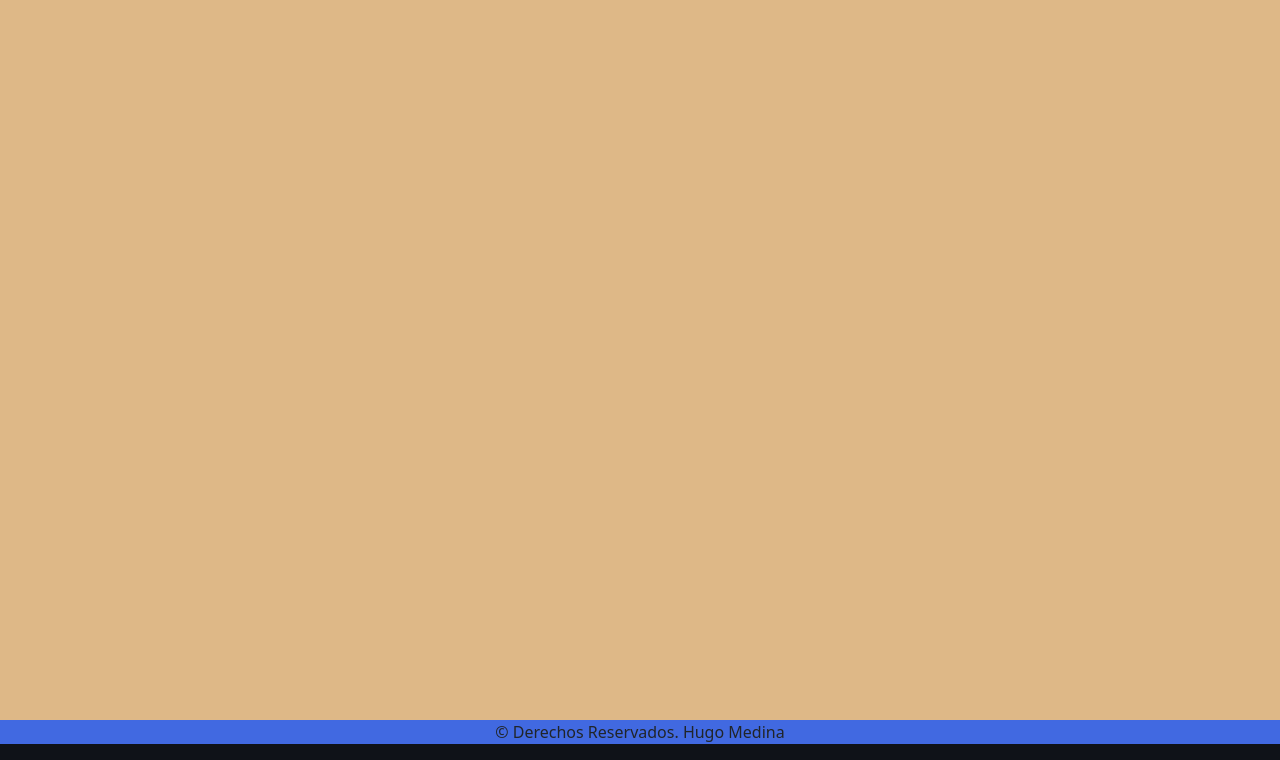
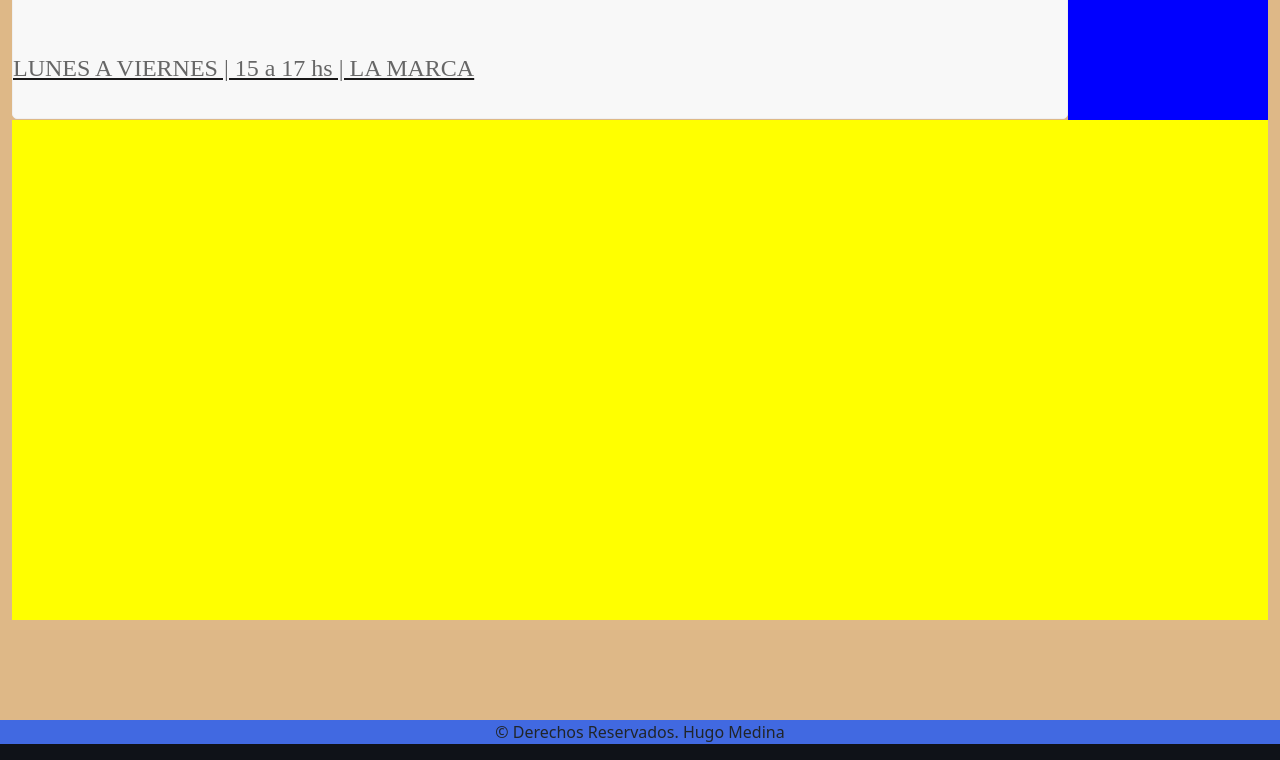
Before and after one commit to JoseEliasSilvero/PortFolio, a plain HTML site: page index.html in a window 1280 px wide. Shown: the part 186-946 px from the top of the page. Drawn offline with nearby package versions, Linux system fonts and the light colour scheme.

Commit message:
Add files via upload

```diff
--- a/index.html
+++ b/index.html
@@ -8,6 +8,7 @@
     <link rel="stylesheet" href="./style.css">
 </head>
   <body>
+    <header>
           <nav class="navbar navbar-expand-lg">
               <div class="container-fluid">
                 <a class="navbar-brand" href="#">
@@ -22,36 +23,24 @@
                       <a class="nav-link" aria-current="page" href="#">Inicio</a>
                     </li>
                     <li class="nav-item">
-                <a class="nav-link" href="#">Programa</a>
+                      <a class="nav-link" href="#">Programacion</a>
                     </li>
                     <li class="nav-item">
                       <a class="nav-link" href="#">Contacto</a>
                     </li>
-              <!-- <li class="nav-item dropdown">
-                <a class="nav-link dropdown-toggle" href="#" role="button" data-bs-toggle="dropdown" aria-expanded="false">
-                  Dropdown
-                </a>
-                <ul class="dropdown-menu">
-                  <li><a class="dropdown-item" href="#">Action</a></li>
-                  <li><a class="dropdown-item" href="#">Another action</a></li>
-                  <li><hr class="dropdown-divider"></li>
-                  <li><a class="dropdown-item" href="#">Something else here</a></li>
                   </ul>
-              </li> -->
-              <!-- <li class="nav-item">
-                <a class="nav-link disabled">Disabled</a>
-              </li> -->
-            </ul>
-            <!-- <form class="d-flex" role="search">
-              <input class="form-control me-2" type="search" placeholder="Search" aria-label="Search">
-              <button class="btn btn-outline-success" type="submit">Search</button>
-            </form> -->
                 </div>
               </div>
             </nav>
+    </header>
+      <div class="container">
+        <div class="programacion">
+          <H2>Programacion</H2>
+          <div class="vc_tta-panel-heading"><h4 class="vc_tta-panel-title"><a href="#a" data-vc-accordion="" data-vc-container=".vc_tta-container"><span class="vc_tta-title-text">SABADOS | 20 a 22 hs | ROCK COLLECTION</span></a></h4></div> <BR></BR>
+          <div class="vc_tta-panel-heading"><h4 class="vc_tta-panel-title"><a href="#b" data-vc-accordion="" data-vc-container=".vc_tta-container"><span class="vc_tta-title-text">LUNES A VIERNES | 15 a 17 hs | LA MARCA</span></a></h4></div>
 
-      <div class="container">
-        <div class="programa">
+        </div>
+        <div class="radio">
 
         </div>
         <div class="contacto">
--- a/style.css
+++ b/style.css
@@ -1,5 +1,10 @@
 body{
     background-color: #0f1218;
+}
+
+header{
+    background-color: aqua;
+    grid-area: miHeader;
 }
 
 .nav-link{
@@ -12,6 +17,81 @@ body{
     min-height: 100vh;  /* maximo de altura */
     display: grid;
     grid-template-columns: 100%;
+    grid-template-rows: 100px 100px 100px;
+     grid-template-areas:
+    'programacion programacion programacion'
+    'radio radio radio'
+    'contacto contacto contacto'
+    ;
+}
+.programacion{
+    grid-area: programacion;
+    background-color: #f066ee;
+    -webkit-font-smoothing: antialiased;
+    color: #333;
+    word-break: normal;
+    word-wrap: break-word;
+    -webkit-box-direction: normal;
+    margin: 0;
+    padding: 0;
+    font: inherit;
+    vertical-align: baseline;
+    border: solid transparent;
+    box-sizing: border-box;
+    transition: background .2s ease-in-out;
+    border-radius: 5px;
+    border-width: 1px;
+    text-align: left;
+    border-color: #f0f0f0;
+    background-color: #f8f8f8;
+    margin-top: 1px;
+    margin-bottom: 1px;
+}
+
+a{
+    -webkit-font-smoothing: antialiased;
+    word-break: normal;
+    word-wrap: break-word;
+    -webkit-box-direction: normal;
+    text-align: left;
+    box-sizing: border-box;
+    font-family: 'clarendonligth' !important;
+    padding: 0;
+    border: 0;
+    font: inherit;
+    vertical-align: baseline;
+    text-rendering: optimizeLegibility;
+    font-weight: 500;
+    /* font-size: 1.2em; */
+    color: #191818;
+    margin: 0;
+    line-height: 1;
+}
+
+span{
+    -webkit-font-smoothing: antialiased;
+    word-break: normal;
+    word-wrap: break-word;
+    -webkit-box-direction: normal;
+    text-align: left;
+    text-rendering: optimizeLegibility;
+    color: #666;
+    box-sizing: border-box;
+    margin: 0;
+    padding: 0;
+    border: 0;
+    font: inherit;
+    vertical-align: baseline;
+}
+
+.radio{
+    grid-area: radio;
+    background-color: blue;
+}
+
+.contacto{
+    grid-area: contacto;
+    background-color: yellow;
 }
 
 footer{
@@ -19,3 +99,30 @@ footer{
     max-width: 100vw;
     text-align: center;
 }
+h2{
+    font-family: 'clarendonligth' !important;
+}
+
+@media (min-width: 600px) and (max-width: 1024px){
+    .container{
+            grid-template-columns: 200px 1fr 200px;
+            grid-template-rows: 150px 100px 1fr 100px;
+            grid-template-areas:
+            'programacion programacion programacion'
+            'radio radio radio'
+            'contacto contacto contacto'
+            ;
+    }
+}
+
+/* desktop */
+@media (min-width: 1024px){
+    .container{
+        grid-template-columns: 200px 1fr 200px;
+        grid-template-rows: 200px 1fr 100px;
+        grid-template-areas:
+        'programacion programacion radio'
+        'contacto contacto contacto'
+        ;
+    }
+}
```
Lines whose indentation alone changed are shown as unchanged.
